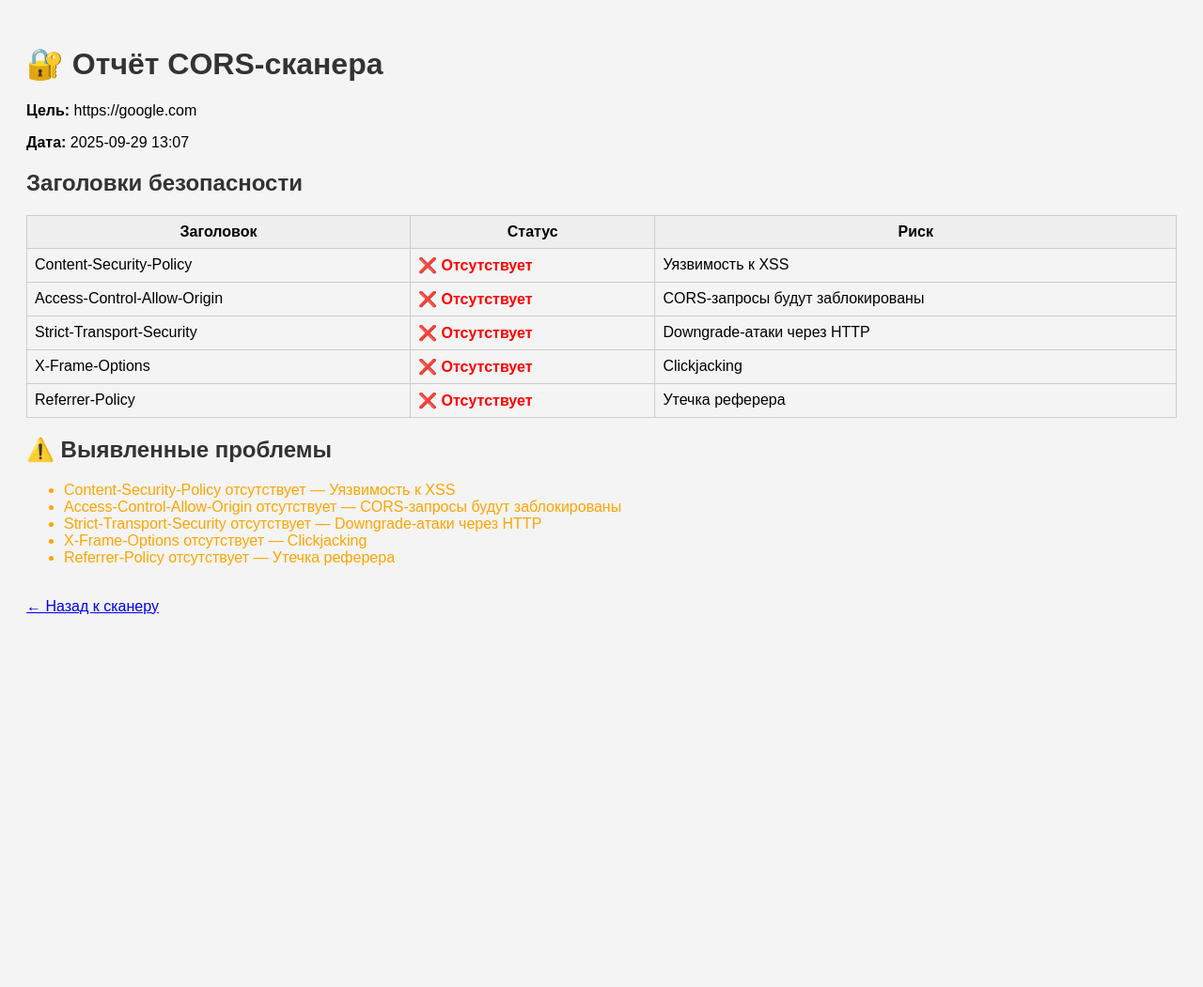
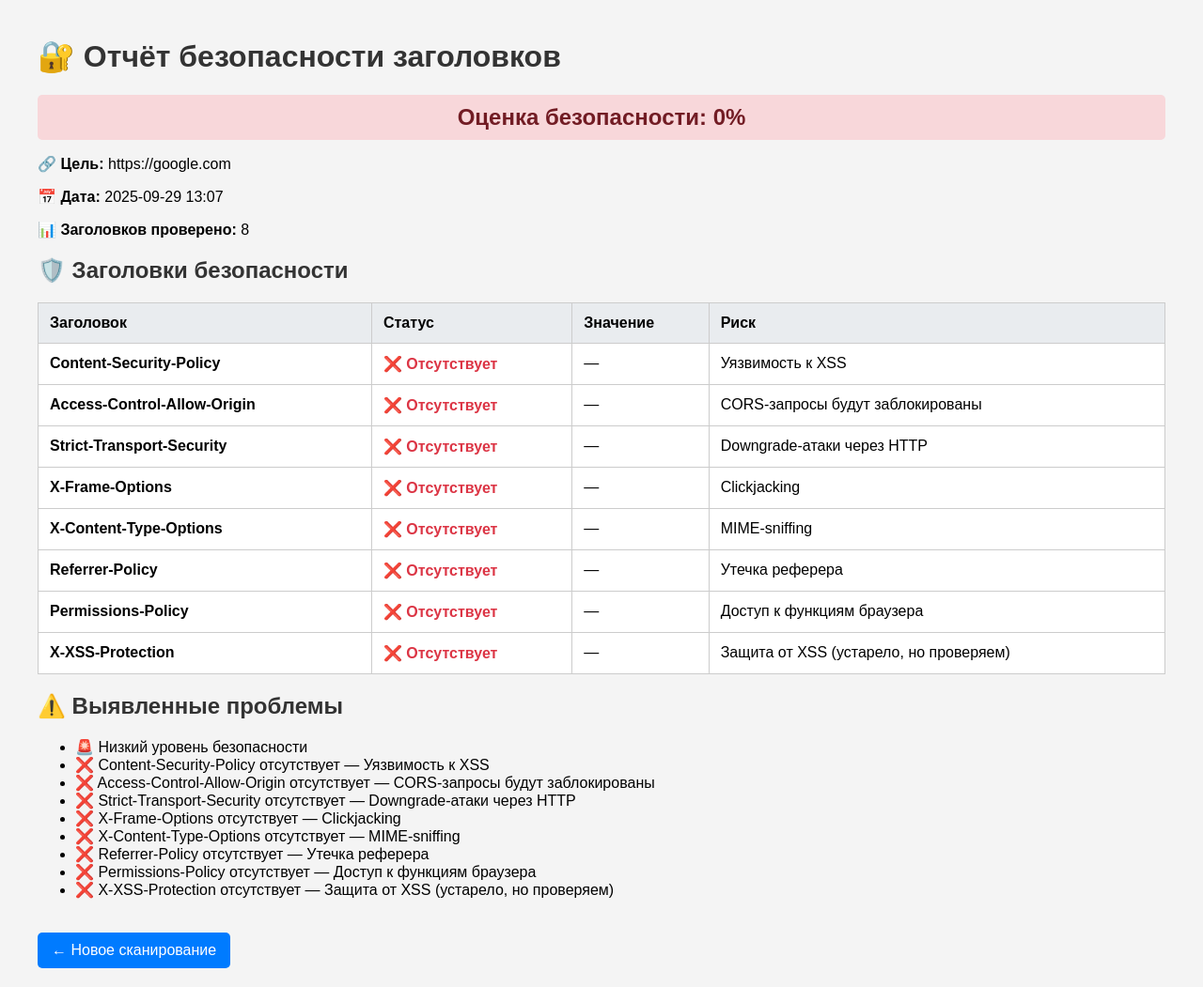
Before and after one commit to lambotik/cors-scaner, a Flask app: page /test-scan in a window 1280 px wide. Shown: the whole page at 94% size. Before the commit the page ends 654 px from the top, so only its background shows below. Run offline with Flask 3, Linux system fonts and the light colour scheme; data that the repository does not hold is empty.

Commit message:
Upgrade scanner.py and report.html

```diff
--- a/scanner.py
+++ b/scanner.py
@@ -1,37 +1,107 @@
 import requests
 from datetime import datetime
+from urllib.parse import urlparse
 
 SECURITY_HEADERS = {
     "Content-Security-Policy": "Уязвимость к XSS",
     "Access-Control-Allow-Origin": "CORS-запросы будут заблокированы",
     "Strict-Transport-Security": "Downgrade-атаки через HTTP",
     "X-Frame-Options": "Clickjacking",
+    "X-Content-Type-Options": "MIME-sniffing",
     "Referrer-Policy": "Утечка реферера",
+    "Permissions-Policy": "Доступ к функциям браузера",
+    "X-XSS-Protection": "Защита от XSS (устарело, но проверяем)",
 }
 
+
+def validate_url(url):
+    """Проверка и нормализация URL"""
+    if not url.startswith(('http://', 'https://')):
+        url = 'https://' + url
+
+    parsed = urlparse(url)
+    if not parsed.netloc:  # Если нет домена
+        return None
+    return url
+
+
 def scan_headers(url):
+    # Нормализуем URL
+    normalized_url = validate_url(url)
+    if not normalized_url:
+        return {
+            "target": url,
+            "date": datetime.now().strftime("%Y-%m-%d %H:%M"),
+            "headers": [],
+            "issues": ["❌ Неверный URL формат"],
+            "error": True
+        }
+
     result = {
-        "target": url,
+        "target": normalized_url,
         "date": datetime.now().strftime("%Y-%m-%d %H:%M"),
         "headers": [],
-        "issues": []
+        "issues": [],
+        "security_score": 0,
+        "total_headers": len(SECURITY_HEADERS),
+        "error": False
     }
 
     try:
-        response = requests.get(url, timeout=10)
-        headers = response.headers
+        # Добавляем User-Agent чтобы избежать блокировки
+        headers = {
+            'User-Agent': 'Mozilla/5.0 (CORS Security Scanner)',
+            'Accept': 'text/html,application/xhtml+xml,application/xml;q=0.9,*/*;q=0.8'
+        }
+
+        response = requests.get(normalized_url, timeout=15, headers=headers, allow_redirects=True)
+        response_headers = response.headers
+
+        found_headers = 0
 
         for header, risk in SECURITY_HEADERS.items():
-            present = header in headers
+            header_value = response_headers.get(header)
+            present = header_value is not None
+
             result["headers"].append({
                 "name": header,
                 "present": present,
+                "value": header_value if present else None,
                 "risk": risk
             })
-            if not present:
-                result["issues"].append(f"{header} отсутствует — {risk}")
 
-    except requests.RequestException as e:
-        result["issues"].append(f"Ошибка запроса: {str(e)}")
+            if present:
+                found_headers += 1
+                # Проверяем опасные значения
+                if header == "Access-Control-Allow-Origin" and header_value == "*":
+                    result["issues"].append(f"⚠️ {header} = * — открыт для всех доменов")
+                elif header == "X-XSS-Protection" and header_value == "0":
+                    result["issues"].append(f"⚠️ {header} = 0 — защита от XSS отключена")
+            else:
+                result["issues"].append(f"❌ {header} отсутствует — {risk}")
+
+        # Рассчитываем security score
+        result["security_score"] = int((found_headers / len(SECURITY_HEADERS)) * 100)
+
+        # Добавляем общую оценку
+        if result["security_score"] >= 80:
+            result["issues"].insert(0, "✅ Отличная безопасность заголовков!")
+        elif result["security_score"] >= 60:
+            result["issues"].insert(0, "⚠️ Средний уровень безопасности")
+        else:
+            result["issues"].insert(0, "🚨 Низкий уровень безопасности")
+
+    except requests.exceptions.Timeout:
+        result["issues"].append("⏰ Таймаут запроса (более 15 секунд)")
+        result["error"] = True
+    except requests.exceptions.ConnectionError:
+        result["issues"].append("🔌 Ошибка подключения к сайту")
+        result["error"] = True
+    except requests.exceptions.RequestException as e:
+        result["issues"].append(f"🌐 Ошибка сети: {str(e)}")
+        result["error"] = True
+    except Exception as e:
+        result["issues"].append(f"⚙️ Неожиданная ошибка: {str(e)}")
+        result["error"] = True
 
     return result
--- a/templates/report.html
+++ b/templates/report.html
@@ -4,29 +4,66 @@
     <meta charset="UTF-8">
     <title>Отчёт CORS-сканера</title>
     <style>
-        body { font-family: Arial; background: #f4f4f4; padding: 20px; }
+        body { font-family: Arial, sans-serif; background: #f4f4f4; padding: 20px; max-width: 1200px; margin: 0 auto; }
         h1, h2 { color: #333; }
-        table { width: 100%; border-collapse: collapse; margin-top: 20px; }
-        th, td { border: 1px solid #ccc; padding: 8px; }
-        th { background: #eee; }
-        .missing { color: red; font-weight: bold; }
-        .ok { color: green; font-weight: bold; }
-        .warning { color: orange; }
+        .score { font-size: 24px; font-weight: bold; padding: 10px; border-radius: 5px; text-align: center; }
+        .score-high { background: #d4edda; color: #155724; }
+        .score-medium { background: #fff3cd; color: #856404; }
+        .score-low { background: #f8d7da; color: #721c24; }
+        table { width: 100%; border-collapse: collapse; margin-top: 20px; background: white; }
+        th, td { border: 1px solid #ccc; padding: 12px; text-align: left; }
+        th { background: #e9ecef; }
+        .missing { color: #dc3545; font-weight: bold; }
+        .ok { color: #28a745; font-weight: bold; }
+        .warning { color: #ffc107; font-weight: bold; }
+        .header-value { font-family: monospace; font-size: 12px; background: #f8f9fa; padding: 2px 4px; border-radius: 3px; }
+        .error { background: #f8d7da; color: #721c24; padding: 15px; border-radius: 5px; }
+        .back-link { display: inline-block; margin-top: 20px; padding: 10px 15px; background: #007bff; color: white; text-decoration: none; border-radius: 5px; }
     </style>
 </head>
 <body>
-    <h1>🔐 Отчёт CORS-сканера</h1>
-    <p><strong>Цель:</strong> {{ target }}</p>
-    <p><strong>Дата:</strong> {{ date }}</p>
+    <h1>🔐 Отчёт безопасности заголовков</h1>
 
-    <h2>Заголовки безопасности</h2>
+    {% if error %}
+    <div class="error">
+        <h2>❌ Ошибка сканирования</h2>
+        <p><strong>Цель:</strong> {{ target }}</p>
+        <p><strong>Дата:</strong> {{ date }}</p>
+        <ul>
+            {% for issue in issues %}
+            <li>{{ issue }}</li>
+            {% endfor %}
+        </ul>
+    </div>
+    {% else %}
+    <div class="score score-{{ 'high' if security_score >= 80 else 'medium' if security_score >= 60 else 'low' }}">
+        Оценка безопасности: {{ security_score }}%
+    </div>
+
+    <p><strong>🔗 Цель:</strong> {{ target }}</p>
+    <p><strong>📅 Дата:</strong> {{ date }}</p>
+    <p><strong>📊 Заголовков проверено:</strong> {{ total_headers }}</p>
+
+    <h2>🛡️ Заголовки безопасности</h2>
     <table>
-        <tr><th>Заголовок</th><th>Статус</th><th>Риск</th></tr>
+        <tr>
+            <th>Заголовок</th>
+            <th>Статус</th>
+            <th>Значение</th>
+            <th>Риск</th>
+        </tr>
         {% for header in headers %}
         <tr>
-            <td>{{ header.name }}</td>
+            <td><strong>{{ header.name }}</strong></td>
             <td class="{{ 'ok' if header.present else 'missing' }}">
                 {% if header.present %}✅ Присутствует{% else %}❌ Отсутствует{% endif %}
+            </td>
+            <td>
+                {% if header.present %}
+                <code class="header-value">{{ header.value|truncate(50) }}</code>
+                {% else %}
+                —
+                {% endif %}
             </td>
             <td>{{ header.risk }}</td>
         </tr>
@@ -34,13 +71,17 @@
     </table>
 
     <h2>⚠️ Выявленные проблемы</h2>
+    {% if issues %}
     <ul>
         {% for issue in issues %}
-        <li class="warning">{{ issue }}</li>
+        <li class="{{ 'warning' if '⚠️' in issue else '' }}">{{ issue }}</li>
         {% endfor %}
     </ul>
+    {% else %}
+    <p>✅ Проблем не обнаружено! Отличная безопасность!</p>
+    {% endif %}
+    {% endif %}
 
-    <br>
-    <a href="/">← Назад к сканеру</a>
+    <a href="/" class="back-link">← Новое сканирование</a>
 </body>
 </html>
```
